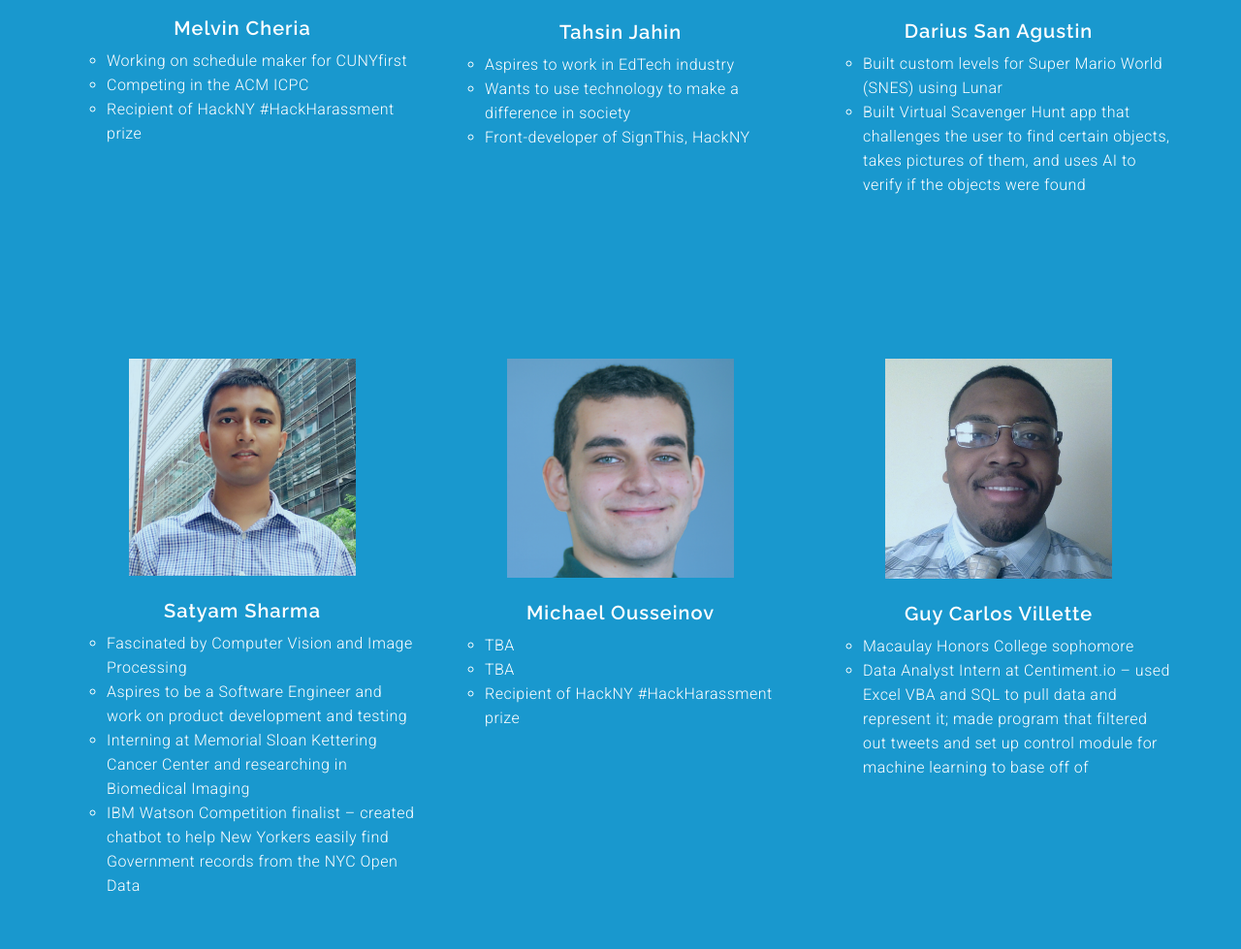
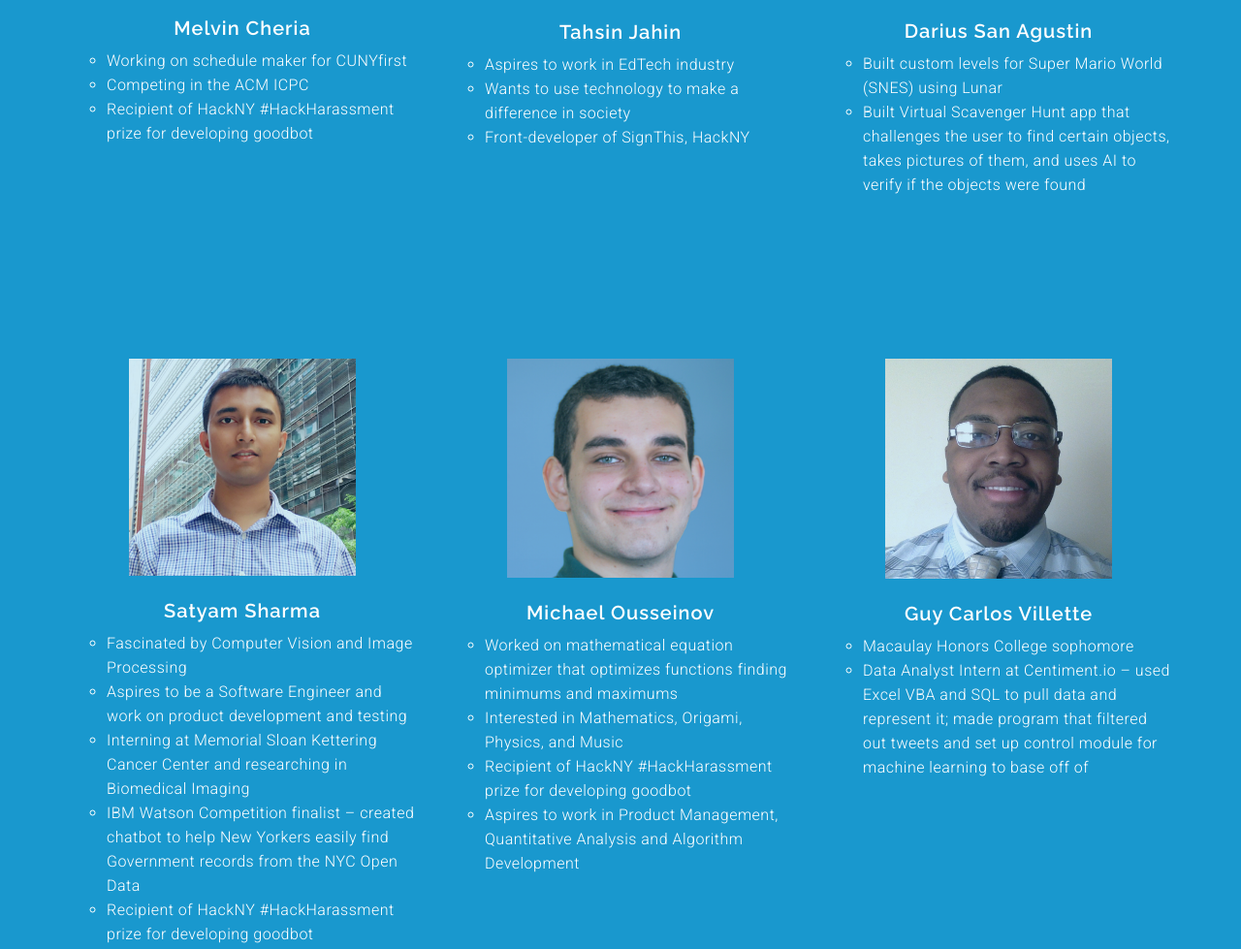
Before and after one commit to KirstynNatavio/CSHonorsMentoring, a plain HTML site: page index.html in a window 1280 px wide. Shown: the part 3551-4530 px from the top of the page at 97% size. Drawn offline with Linux system fonts and the light colour scheme.

Commit message:
Add Michael's info

```diff
--- a/index.html
+++ b/index.html
@@ -209,7 +209,7 @@
                   <li>Macaulay Honors College sophomore</li>
                   <li>Aspires to work in FinTech industry</li>
                   <li>Data Analyst Intern at Compstak</li>
-                  <li>Recipient of HackNY #HackHarassment prize for developing in a team of six a Slack Bot that monitors Slack channels for negativity and inapproapriate content </li>
+                  <li>Recipient of HackNY #HackHarassment prize for developing goodbot(a Slack Bot that monitors Slack channels for negativity and inapproapriate content) in a team of six</li>
                 </ul>
               </div>
             </div>
@@ -240,7 +240,7 @@
                 <ul>
                   <li>Working on schedule maker for CUNYfirst</li>
                   <li>Competing in the ACM ICPC</li>
-                  <li>Recipient of HackNY #HackHarassment prize</li>
+                  <li>Recipient of HackNY #HackHarassment prize for developing goodbot</li>
                 </ul>
               </div>
             </div>
@@ -288,6 +288,7 @@
                   <li>Aspires to be a Software Engineer and work on product development and testing</li>
                   <li>Interning at Memorial Sloan Kettering Cancer Center and researching in Biomedical Imaging</li>
                   <li>IBM Watson Competition finalist – created chatbot to help New Yorkers easily find Government records from the NYC Open Data</li>
+                  <li>Recipient of HackNY #HackHarassment prize for developing goodbot</li>
                 </ul>
               </div>
             </div>
@@ -301,9 +302,10 @@
               <div class="blog-info">
                 <h2>Michael Ousseinov</h2>
                 <ul>
-                  <li>TBA</li>
-                  <li>TBA</li>
-                  <li>Recipient of HackNY #HackHarassment prize</li>
+                  <li>Worked on mathematical equation optimizer that optimizes functions finding minimums and maximums</li>
+                  <li>Interested in Mathematics, Origami, Physics, and Music</li>
+                  <li>Recipient of HackNY #HackHarassment prize for developing goodbot</li>
+                  <li>Aspires to work in Product Management, Quantitative Analysis and Algorithm Development</li>
                 </ul>
               </div>
             </div>
```
